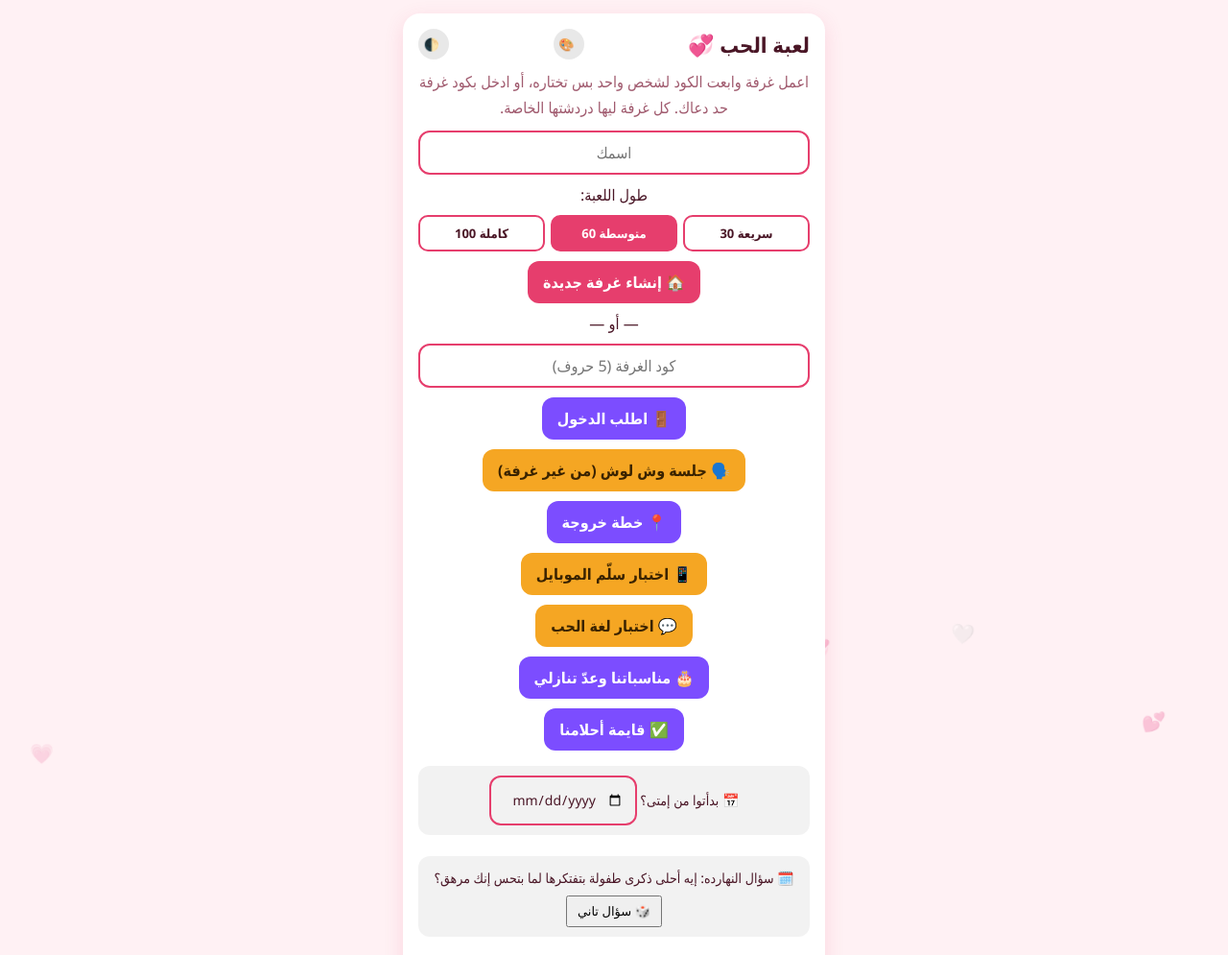
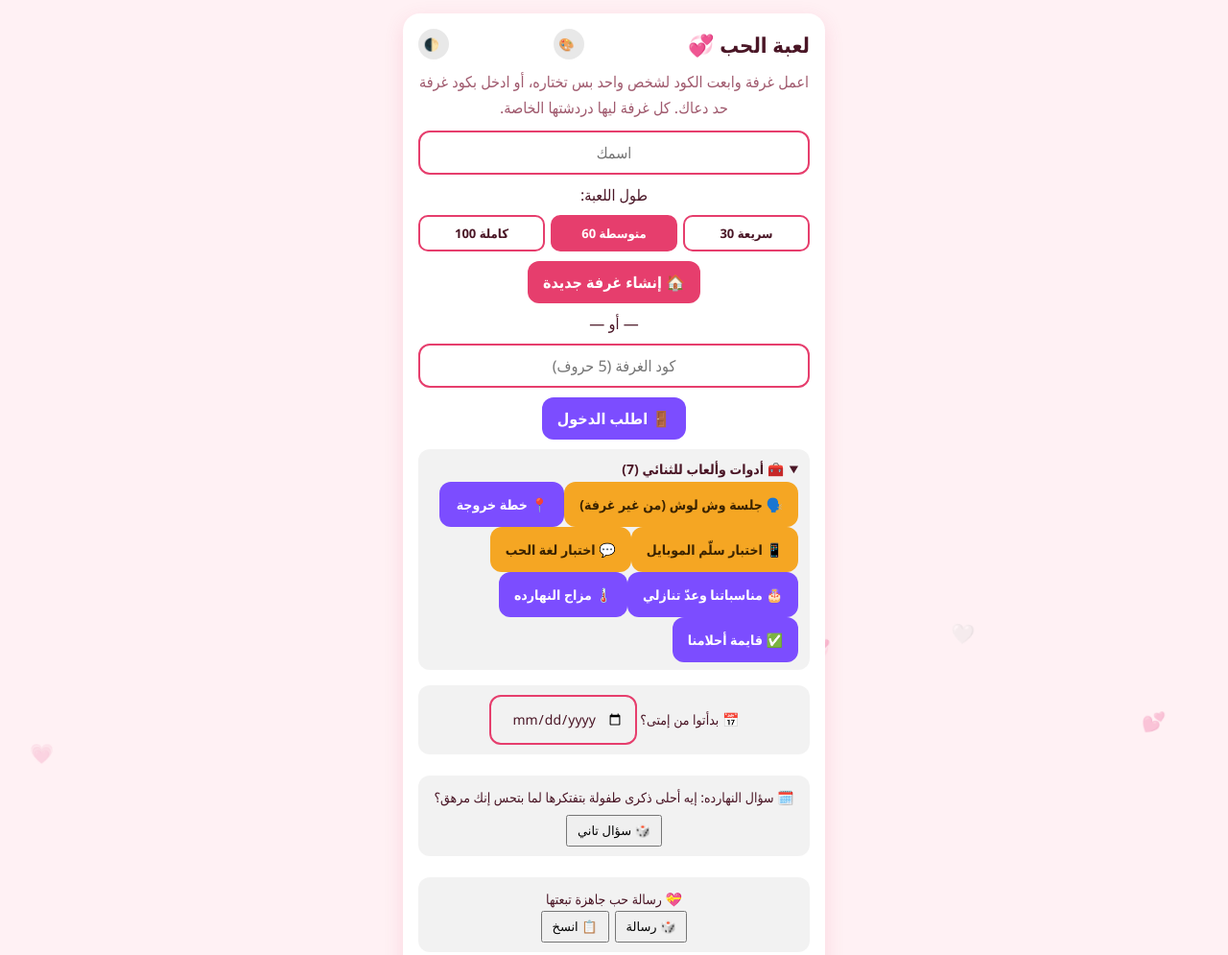
Before and after one commit to mohamedelsayed16399-bit/Love-game, a plain HTML site: page index.html in a window 1280 px wide. Shown: the top 995 px of the page at 96% size. Drawn offline with Linux system fonts and the light colour scheme.

Commit message:
Update index.html

```diff
--- a/index.html
+++ b/index.html
@@ -358,6 +358,19 @@ function renderEvents(m){head(m);const h=document.createElement("h2");h.textCont
  if(!L.length)tp(m,"لسه مفيش مناسبات.");
  L.forEach(x=>{const p=dv(m,"fav","");p.textContent=(x.left==0?"🎉 النهارده! ":x.left==1?"✨ بكرة · ":"")+x.n+(x.left<=1?"":" · بعد "+x.left+" يوم");const rm=document.createElement("button");rm.className="util";rm.textContent="🗑";rm.style.marginInlineStart="8px";rm.onclick=()=>{const A=evs();A.splice(x.i,1);ls.set("lg_events",JSON.stringify(A));render()};p.appendChild(rm)});
  mk(m,"رجوع","alt",()=>{view="home";render()})}
+
+const MOODS=[["😍","فل الفل"],["😊","كويس"],["😐","عادي"],["😔","زعلان"],["😡","متضايق"]];
+const moodL=()=>{try{return JSON.parse(ls.get("lg_mood")||"{}")}catch(e){return{}}};
+function renderMood(m){head(m);const h=document.createElement("h2");h.textContent="🌡️ مزاج النهارده";m.appendChild(h);tp(m,"سجّل مزاجك كل يوم وشوف أسبوعك.");
+ const today=new Date().toISOString().slice(0,10);const L=moodL();
+ const row=dv(m,"seg");MOODS.forEach(([e,t],i)=>{const b=document.createElement("button");b.textContent=e;b.title=t;b.style.fontSize="26px";if(L[today]===i)b.className="on";b.onclick=()=>{const A=moodL();A[today]=i;const ks=Object.keys(A).sort().slice(-60);const o={};ks.forEach(k=>o[k]=A[k]);ls.set("lg_mood",JSON.stringify(o));render()};row.appendChild(b)});
+ if(L[today]!==undefined)tp(m,"النهارده: "+MOODS[L[today]][0]+" "+MOODS[L[today]][1]).style.textAlign="center";
+ const days=[];for(let k=13;k>=0;k--)days.push(new Date(Date.now()-k*864e5).toISOString().slice(0,10));
+ const g=dv(m,"dd","");const hh=document.createElement("div");hh.textContent="آخر ١٤ يوم";hh.style.fontSize="12px";g.appendChild(hh);
+ const gr=document.createElement("div");gr.style.cssText="display:grid;grid-template-columns:repeat(7,1fr);gap:6px;margin-top:6px";days.forEach(d=>{const c=document.createElement("div");c.textContent=L[d]!==undefined?MOODS[L[d]][0]:"·";c.title=d;c.style.cssText="font-size:22px;padding:4px;border-radius:8px;background:rgba(127,127,127,.12)";gr.appendChild(c)});g.appendChild(gr);
+ const vals=days.filter(d=>L[d]!==undefined).map(d=>L[d]);
+ if(vals.length){const avg=vals.reduce((a,x)=>a+(4-x),0)/vals.length;const cnt={};vals.forEach(x=>cnt[x]=(cnt[x]||0)+1);const top=+Object.entries(cnt).sort((a,b)=>b[1]-a[1])[0][0];dv(m,"fav","📊 سجلت "+vals.length+" يوم · الأكتر: "+MOODS[top][0]+" "+MOODS[top][1]+" · المتوسط "+Math.round(avg/4*100)+"% سعادة")}
+ mk(m,"رجوع","alt",()=>{view="home";render()})}
 function renderHome(m){
  head(m);
  tp(m,"اعمل غرفة وابعت الكود لشخص واحد بس تختاره، أو ادخل بكود غرفة حد دعاك. كل غرفة ليها دردشتها الخاصة.");
@@ -370,12 +383,14 @@ function renderHome(m){
  const ci=document.createElement("input");ci.id="jc";ci.placeholder="كود الغرفة (5 حروف)";ci.maxLength=5;ci.style.direction="ltr";ci.style.textTransform="uppercase";m.appendChild(ci);
  const q=new URLSearchParams(location.search).get("r");if(q&&!ci.value)ci.value=q.toUpperCase();
  mk(m,"🚪 اطلب الدخول","alt",()=>askJoin($("jc").value));
- mk(m,"🗣️ جلسة وش لوش (من غير غرفة)","gold",()=>{view="talk";render()});
- mk(m,"📍 خطة خروجة","alt",()=>{view="plan";render()});
- mk(m,"📱 اختبار سلّم الموبايل","gold",()=>{PA=null;view="pass";render()});
- mk(m,"💬 اختبار لغة الحب","gold",()=>{LG=null;view="lang";render()});
- mk(m,"🎂 مناسباتنا وعدّ تنازلي","alt",()=>{view="events";render()});
- mk(m,"✅ قايمة أحلامنا","alt",()=>{view="bucket";render()});
+ const TB=document.createElement("details");TB.open=true;const TS=document.createElement("summary");TS.textContent="🧰 أدوات وألعاب للثنائي (7)";TB.appendChild(TS);m.appendChild(TB);
+ mk(TB,"🗣️ جلسة وش لوش (من غير غرفة)","gold",()=>{view="talk";render()});
+ mk(TB,"📍 خطة خروجة","alt",()=>{view="plan";render()});
+ mk(TB,"📱 اختبار سلّم الموبايل","gold",()=>{PA=null;view="pass";render()});
+ mk(TB,"💬 اختبار لغة الحب","gold",()=>{LG=null;view="lang";render()});
+ mk(TB,"🎂 مناسباتنا وعدّ تنازلي","alt",()=>{view="events";render()});
+ mk(TB,"🌡️ مزاج النهارده","alt",()=>{view="mood";render()});
+ mk(TB,"✅ قايمة أحلامنا","alt",()=>{view="bucket";render()});
  {const hh=hist();if(hh.length)mk(m,"📔 ألبومنا ("+hh.length+" لعبة)","gold",()=>{view="album";render()})}
  {const dq=dv(m,"dd","");const dd=ls.get("lg_anniv");const paintA=()=>{const v=ls.get("lg_anniv");dq.innerHTML="";if(v){const n=Math.floor((Date.now()-new Date(v+"T00:00:00").getTime())/864e5);const b=document.createElement("b");b.textContent=n>=0?n:0;dq.appendChild(b);dq.appendChild(document.createTextNode(" يوم مع بعض 💞 "));{const MI=[30,50,100,150,200,300,365,500,730,1000,1095,1461,1826,2555,3650];const nx=MI.find(x=>x>n);if(nx){const prev=[0].concat(MI).filter(x=>x<=n).pop();const pr=document.createElement("div");pr.style.cssText="font-size:12px;opacity:.8;margin-top:4px";pr.textContent="🎉 الاحتفال الجاي: يوم "+nx+" (باقي "+(nx-n)+" يوم)";dq.appendChild(pr);const bb=document.createElement("div");bb.style.cssText="height:6px;border-radius:4px;background:rgba(127,127,127,.2);margin:4px 0;overflow:hidden";const fi=document.createElement("div");fi.style.cssText="height:100%;background:linear-gradient(90deg,#e63e6d,#ff8fab);width:"+Math.max(3,Math.min(100,Math.round((n-prev)/(nx-prev)*100)))+"%";bb.appendChild(fi);dq.appendChild(bb)}else{dq.appendChild(document.createTextNode("👑"))}}const x=document.createElement("button");x.className="util";x.textContent="تغيير";x.onclick=()=>{ls.set("lg_anniv","");paintA()};dq.appendChild(x)}else{dq.appendChild(document.createTextNode("📅 بدأتوا من إمتى؟ "));const di=document.createElement("input");di.type="date";di.style.width="auto";di.onchange=()=>{if(di.value){ls.set("lg_anniv",di.value);paintA()}};dq.appendChild(di)}};paintA()}
  {const ALLQ=[].concat(OQ,RQ).filter(t=>!/^قول لـ|^احكي لـ/.test(t)&&(t.match(/\{o\}/g)||[]).length<=1&&(!/\{o\}/.test(t)||/يا \{o\}/.test(t)));const day=Math.floor(Date.now()/864e5);const clean=t=>t.replace(/\s*يا \{o\}/g,"").replace(/\{o\}/g,"حبيبي");const w=dv(m,"dd","");const dl=document.createElement("div");dl.textContent="🗓️ سؤال النهارده: "+clean(ALLQ[(day*7)%ALLQ.length]);w.appendChild(dl);const rb=document.createElement("button");rb.className="util";rb.textContent="🎲 سؤال تاني";rb.style.marginTop="6px";rb.onclick=()=>{dl.textContent="🎲 "+clean(ALLQ[Math.floor(Math.random()*ALLQ.length)])};w.appendChild(rb)}
@@ -392,7 +407,7 @@ function render(){if(!code)$("ov").style.display="none";const a=$("ans"),av=a?a.
  render0();paintPres();const b=$("ans");if(b&&av&&k==lastAnsKey){b.value=av;if(af)b.focus()}lastAnsKey=k}
 function render0(){
  const m=$("main");const keepNm=$("nm")?$("nm").value:null,keepJc=$("jc")?$("jc").value:null;m.innerHTML="";
- if(!code){$("fab").style.display="none";(({album:renderAlbum,talk:renderTalk,plan:renderPlan,bucket:renderBucket,pass:renderPass,lang:renderLang,events:renderEvents})[view]||renderHome)(m);if(keepNm!==null&&$("nm"))$("nm").value=keepNm;if(keepJc&&$("jc"))$("jc").value=keepJc;return}
+ if(!code){$("fab").style.display="none";(({album:renderAlbum,talk:renderTalk,plan:renderPlan,bucket:renderBucket,pass:renderPass,lang:renderLang,events:renderEvents,mood:renderMood})[view]||renderHome)(m);if(keepNm!==null&&$("nm"))$("nm").value=keepNm;if(keepJc&&$("jc"))$("jc").value=keepJc;return}
  head(m);const s=st,i=me();
  if(!s){tp(m,"الغرفة دي مش موجودة أو اتمسحت");mk(m,"رجوع","alt",leave);return}
  $("fab").style.display=i>=0?"block":"none";
```
